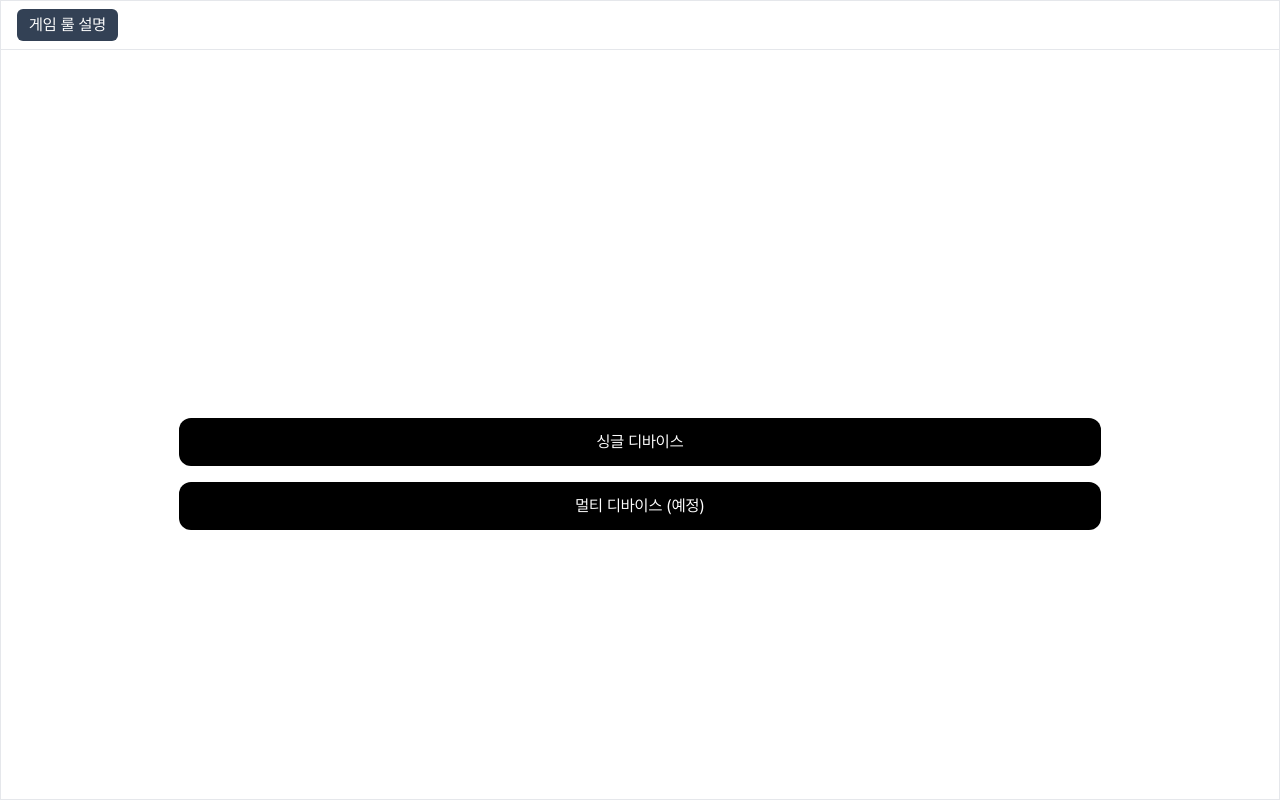
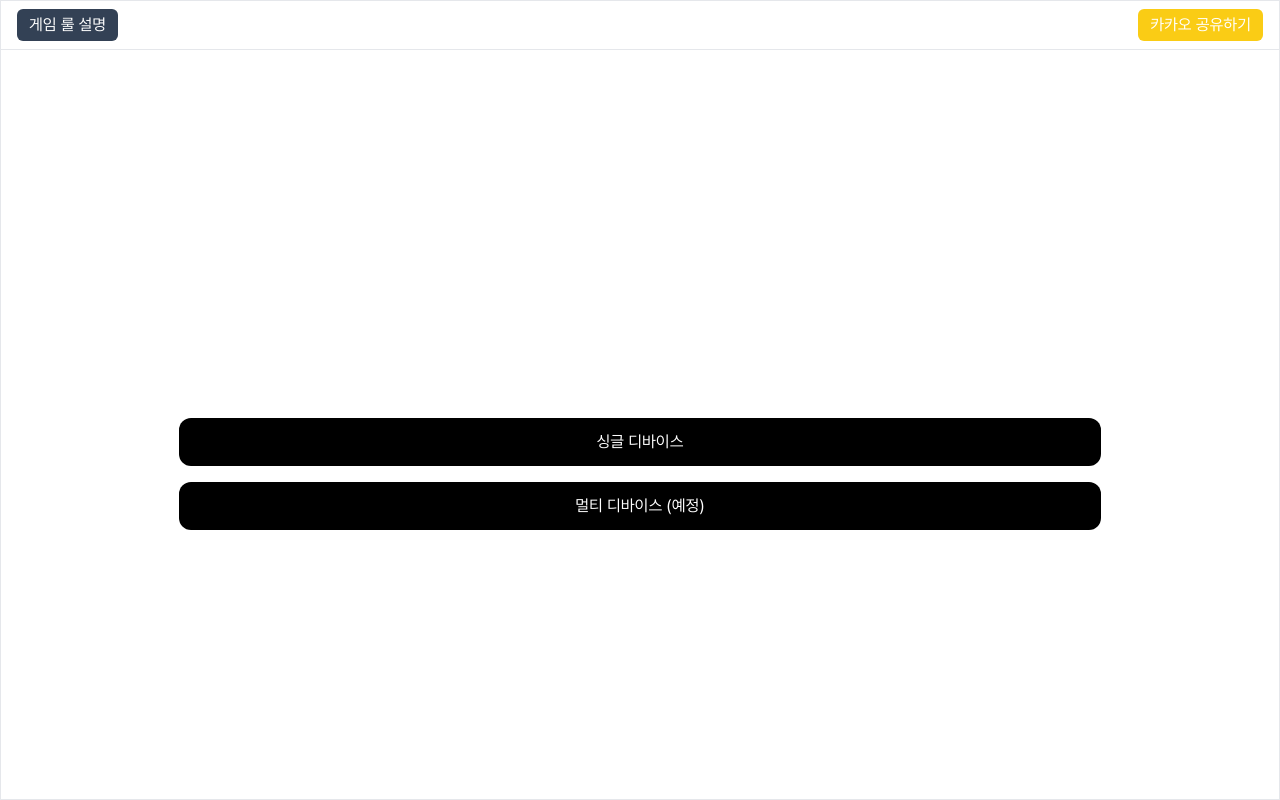
Before and after one commit to bellDev-code/Answer-the-question-Front, a React (Vite) app: page / in a window 1280 px wide. Built offline with nearby package versions, Linux system fonts and the light colour scheme.

Commit message:
kakao shared button

```diff
--- a/index.html
+++ b/index.html
@@ -9,5 +9,7 @@
   <body>
     <div id="root"></div>
     <script type="module" src="/src/main.tsx"></script>
+    <script src="https://t1.kakaocdn.net/kakao_js_sdk/2.4.0/kakao.min.js"
+  integrity="sha384-mXVrIX2T/Kszp6Z0aEWaA8Nm7J6/ZeWXbL8UpGRjKwWe56Srd/iyNmWMBhcItAjH" crossorigin="anonymous"></script>
   </body>
 </html>
--- a/src/Components/Header/index.tsx
+++ b/src/Components/Header/index.tsx
@@ -1,3 +1,4 @@
+import KakaoShare from '@Components/KakaoShared';
 import RuleModal from '@Components/modal/RuleModal';
 import React, { useState } from 'react';
 
@@ -13,7 +14,7 @@ const Header = () => {
   };
 
   return (
-    <div className='sm: px-4 py-2 border-b'>
+    <div className='sm: px-4 py-2 border-b flex justify-between'>
       <button
         className='sm:text-md bg-slate-700 py-1 px-3 text-white rounded-md'
         onClick={handleOpen}
@@ -22,6 +23,7 @@ const Header = () => {
       </button>
 
       <RuleModal open={open} handleClose={handleClose} />
+      <KakaoShare />
     </div>
   );
 };
--- /dev/null
+++ b/src/Components/KakaoShared/index.tsx
@@ -0,0 +1,44 @@
+import React from 'react';
+
+export default function KakaoShare() {
+  const kakaoButton = async () => {
+    if (window.Kakao) {
+      const kakao = window.Kakao;
+
+      if (!kakao.isInitialized()) {
+        kakao.init('da9097fb608a8158e3b3aa48e8585256');
+      }
+
+      kakao.Share.sendDefault({
+        objectType: 'feed',
+        content: {
+          title: '취중진담',
+          description: '질문이 이어지는 곳, 우리의 대화가 깊어지는 순간',
+          imageUrl: 'https://i.imgur.com/Jwy8VuC.png',
+          link: {
+            mobileWebUrl: 'https://answer-the-question-front.vercel.app',
+            webUrl: 'https://answer-the-question-front.vercel.app',
+          },
+        },
+        buttons: [
+          {
+            title: '게임 즐기러 가기!',
+            link: {
+              mobileWebUrl: 'https://answer-the-question-front.vercel.app',
+              webUrl: 'https://answer-the-question-front.vercel.app',
+            },
+          },
+        ],
+      });
+    }
+  };
+
+  return (
+    <button
+      className='sm:text-md bg-yellow-400 py-1 px-3 text-white rounded-md'
+      onClick={kakaoButton}
+    >
+      카카오 공유하기
+    </button>
+  );
+}
--- a/src/Pages/SelectQApage/index.tsx
+++ b/src/Pages/SelectQApage/index.tsx
@@ -43,14 +43,14 @@ const SelectQApage = () => {
         <GuideTextComponent>
           {!isRandom && isFirstGame
             ? '첫번째 질문은 처음 작성 된 유저가 선택 됩니다.'
-            : '질문 대상자를 선택한 후 건네기 버튼을 누르고 기기를 질문 대상자에게 주세요'}
+            : '질문 대상자를 선택한 후 건내기 버튼을 누르고 기기를 질문 대상자에게 주세요'}
 
           {isRandom && '답변 후 다음 질문을 위해 다음 사람을 선택 한 후 버튼을 눌러주세요'}
         </GuideTextComponent>
       </div>
 
       <div className='flex justify-end px-10'>
-        <BaseButton onClick={handlePass}>건네기</BaseButton>
+        <BaseButton onClick={handlePass}>건내기</BaseButton>
       </div>
     </PlayGameLayout>
   );
```
